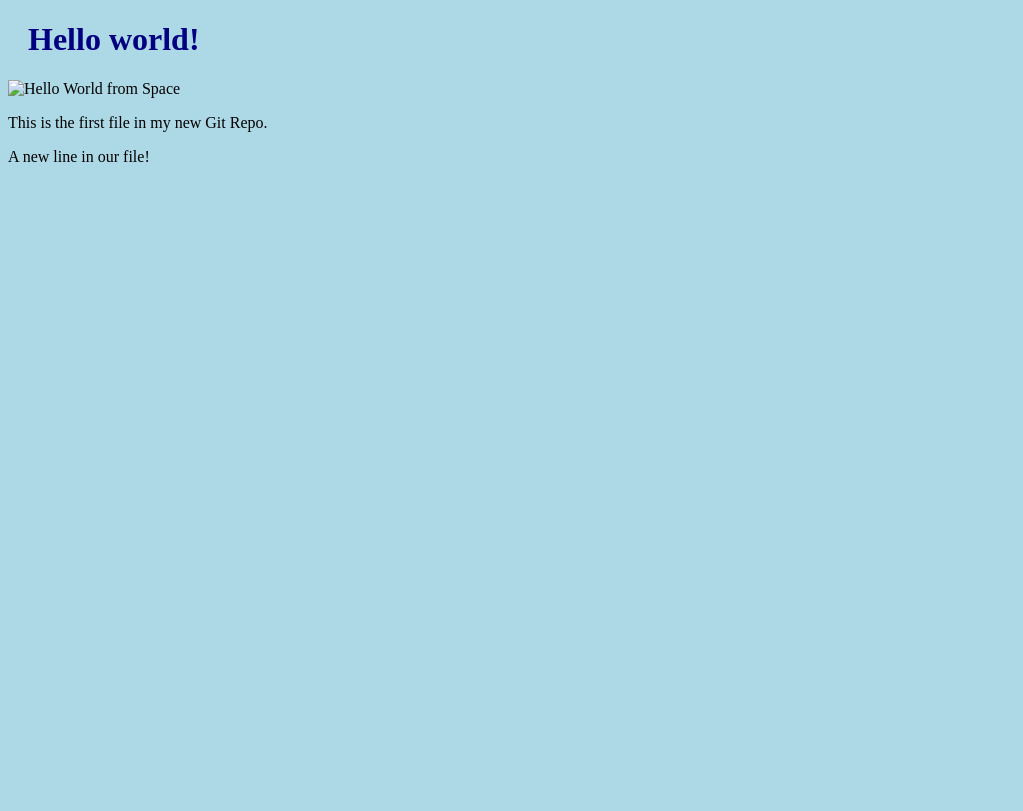
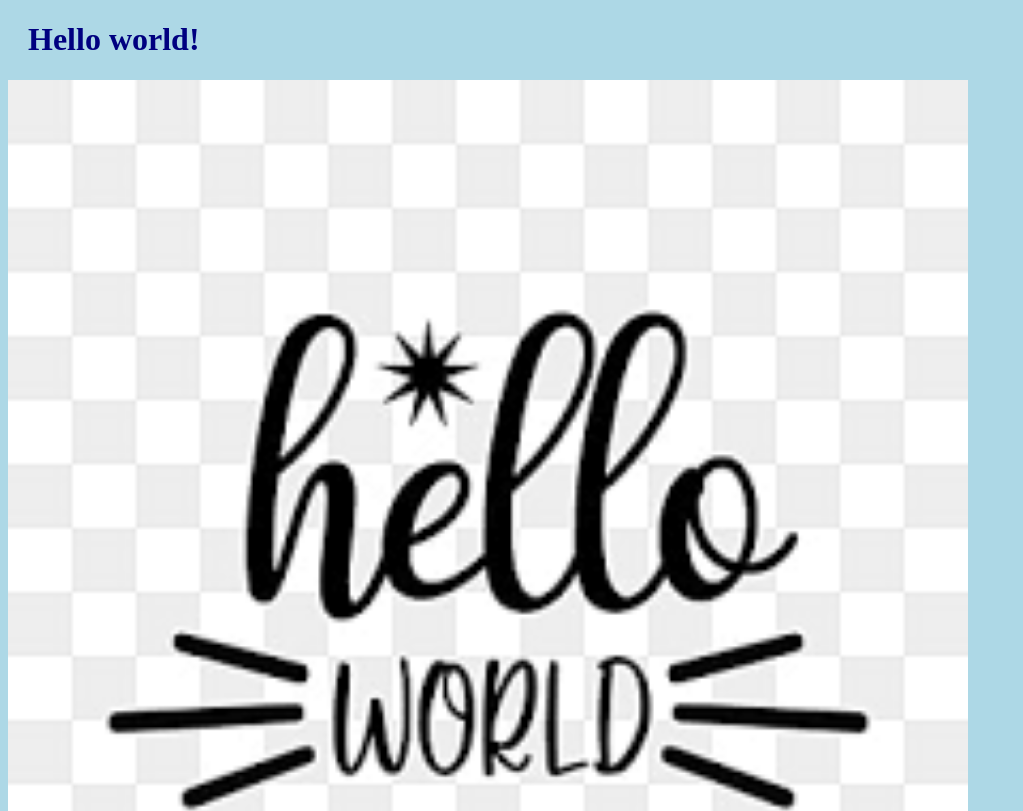
Before and after one commit to stuxnet-007/hello-world, a plain HTML site: page index.html in a window 1280 px wide. Shown: the top 811 px of the page, without its empty margins (0-1023 px from the left). Drawn offline with Linux system fonts and the light colour scheme.

Commit message:
Added image to hello world png

```diff
--- a/index.html
+++ b/index.html
@@ -7,7 +7,7 @@
 <body>
 
 <h1>Hello world!</h1>
-<div><img src="img_hello_world.jpg" alt="Hello World from Space"
+<div><img src="hello-world.png" alt="Hello World from Space"
     style="width:100%;max-width:960px"></div>
 <p>This is the first file in my new Git Repo.</p>
 <p>A new line in our file!</p>
```
